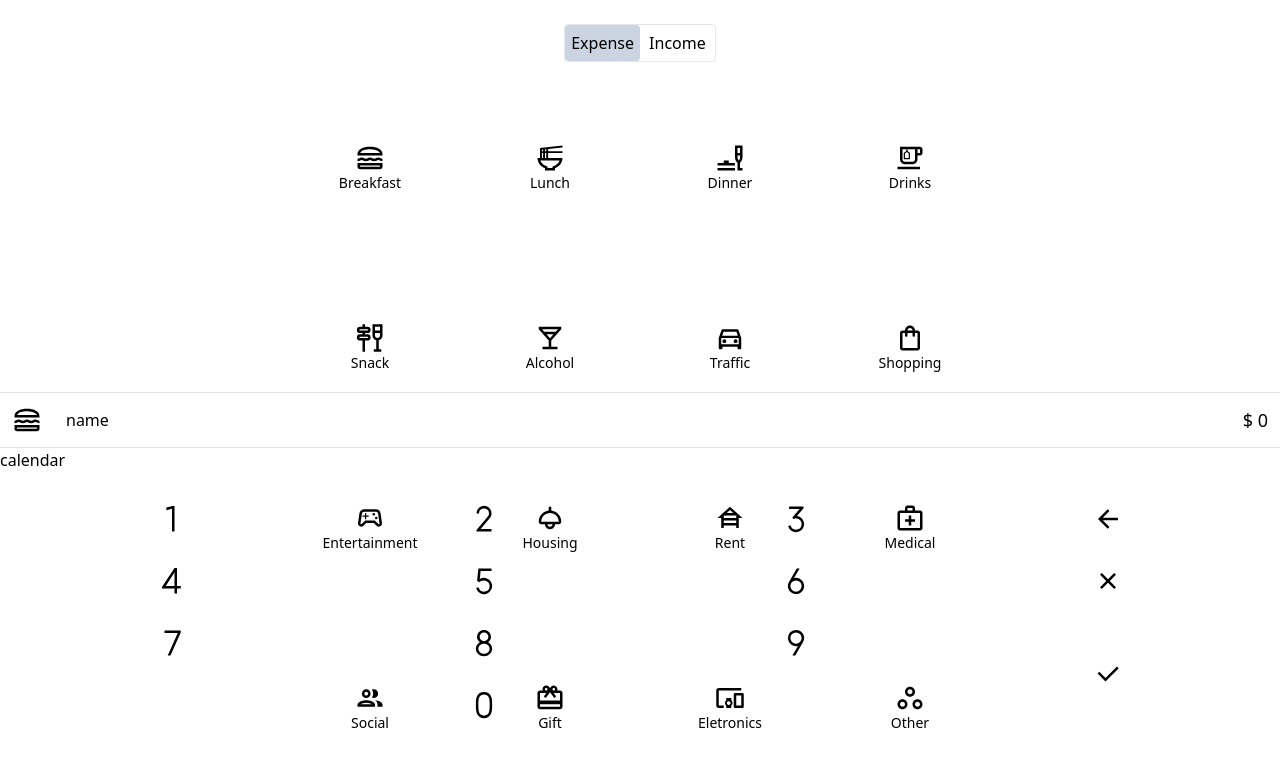
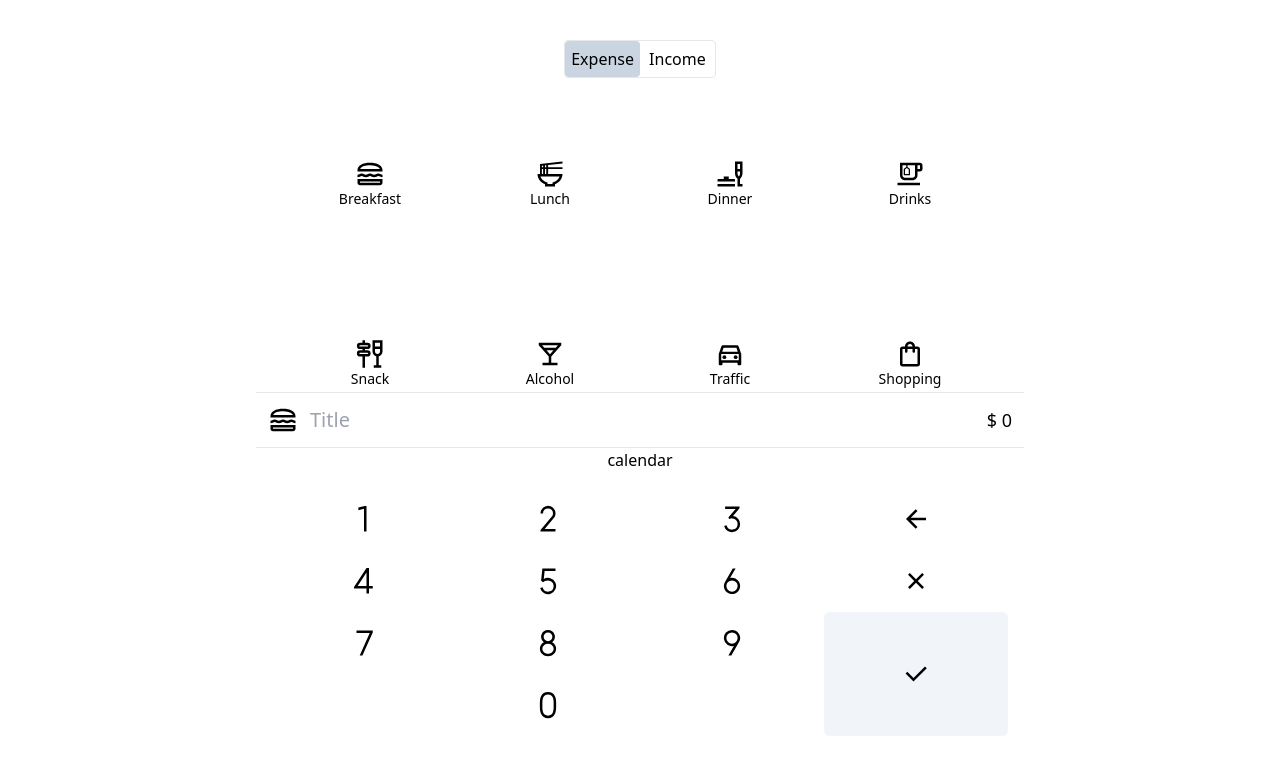
Before and after one commit to k435467/expense-tracker, a Next.js app: page /create in a window 1280 px wide. Shown: the top 774 px of the page. Built offline with nearby package versions, Linux system fonts and the light colour scheme; no server answers.

Commit message:
impl create layout, firestore adding

```diff
--- a/src/components/CreatePanel.tsx
+++ b/src/components/CreatePanel.tsx
@@ -1,4 +1,6 @@
 import React, { useState } from "react";
+import { Container } from "@/components/Container";
+import { IconType } from "react-icons/lib";
 import { MdOutlineLunchDining } from "react-icons/md";
 import {
   RiNumber1,
@@ -15,7 +17,21 @@ import {
   RiCloseLine,
   RiCheckLine,
 } from "react-icons/ri";
+import { collection, addDoc } from "firebase/firestore";
+import { db } from "@/firebase/index";
+import {Record} from '@/types'
 
+const addRecord = async (record: Record) => {
+  console.log('adding')
+  try{
+    const docRef = await addDoc(collection(db, "record"), record);
+    console.log('document written with ID: ', docRef.id)
+  } catch(e) {
+    console.error('Error adding document: ', e)
+  }
+};
+
+const maxDigit = 12;
 const nKeys = [
   { Icon: RiNumber1, value: 1 },
   { Icon: RiNumber2, value: 2 },
@@ -28,17 +44,22 @@ const nKeys = [
   { Icon: RiNumber9, value: 9 },
   { Icon: RiNumber0, value: 0 },
 ];
-const aKeys = [
+const aKeys: { Icon: IconType; value: "back" | "clear" | "ok" }[] = [
   { Icon: RiArrowLeftLine, value: "back" },
   { Icon: RiCloseLine, value: "clear" },
   { Icon: RiCheckLine, value: "ok" },
 ];
 
 export const CreatePanel: React.FC<{}> = () => {
+  const [title, setTitle] = useState<string>("");
   const [num, setNum] = useState<number>(0);
 
+  const handleInput = (e: React.ChangeEvent<HTMLInputElement>) => {
+    setTitle(e.target.value);
+  };
+
   const mkHandlePressNKey = (value: number) => () => {
-    setNum((n) => n * 10 + value);
+    if (num.toString().length < maxDigit) setNum((n) => n * 10 + value);
   };
 
   const mkHandlePressAKey = (value: "back" | "clear" | "ok") => () => {
@@ -47,8 +68,12 @@ export const CreatePanel: React.FC<{}> = () => {
         setNum((n) => Math.floor(n / 10));
         return;
       case "clear":
+        setNum(0);
+        return;
       case "ok":
-        setNum(0);
+        addRecord({category: '', date: '', isIncome: false, money: num, title})
+        setNum(0)
+        setTitle('')
         return;
       default:
         return;
@@ -56,16 +81,27 @@ export const CreatePanel: React.FC<{}> = () => {
   };
 
   return (
-    <div className="absolute bottom-0 left-0 right-0 mb-12 border-t">
+    <div className="absolute bottom-0 left-0 right-0">
+      <Container className="mb-12 border-t bg-white">
         <div className="flex items-center">
-        <MdOutlineLunchDining className="text-3xl m-3" />
-        <div className="flex-grow m-3">name</div>
-        <div className="m-3 text-lg">$ {num.toLocaleString("en-US")}</div>
+          <MdOutlineLunchDining className="text-3xl m-3 shrink-0" />
+          <div className="flex-grow">
+            <input
+              className="text-xl shrink border-0 outline-none"
+              type="text"
+              name="title"
+              maxLength={25}
+              value={title}
+              placeholder="Title"
+              onChange={handleInput}
+            />
           </div>
-
+          <div className="m-3 text-lg shrink-0">
+            $ {num.toLocaleString("en-US")}
+          </div>
+        </div>
         <div className="border-t">
-        <div>calendar</div>
-
+          <div className="text-center">calendar</div>
           <div className="grid grid-cols-4 p-4">
             <div className="col-span-3 grid grid-cols-3">
               {nKeys.map((k) => (
@@ -78,12 +114,11 @@ export const CreatePanel: React.FC<{}> = () => {
                 </button>
               ))}
             </div>
-
             <div className="grid grid-cols-1 grid-rows-4">
               {aKeys.map((k) => (
                 <button
                   key={k.value}
-                className="w-full flex justify-center items-center last:row-span-2"
+                  className="w-full flex justify-center items-center last:row-span-2 last:bg-slate-100 last:rounded-md"
                   onClick={mkHandlePressAKey(k.value)}
                 >
                   <k.Icon className="text-3xl m-4" />
@@ -92,6 +127,7 @@ export const CreatePanel: React.FC<{}> = () => {
             </div>
           </div>
         </div>
+      </Container>
     </div>
   );
 };
--- a/src/components/NavMenu.tsx
+++ b/src/components/NavMenu.tsx
@@ -19,7 +19,7 @@ export const NavMenu: React.FC<{}> = () => {
   const { asPath } = useRouter();
   if (!user) return <div />;
   return (
-    <div className="w-full grid grid-cols-3 border-t">
+    <div className="w-full grid grid-cols-3 border-t bg-white">
       {menuItems.map((v) => (
         <Link key={v.url} href={v.url}>
           <div className="w-full p-3 flex items-center justify-center">
--- a/src/components/container.tsx
+++ b/src/components/container.tsx
@@ -1,7 +1,12 @@
 import React from "react";
 
-export const Container: React.FC<{ children?: React.ReactNode }> = ({
-  children,
-}) => {
-  return <div className="w-full max-w-3xl m-auto">{children}</div>;
+export const Container: React.FC<React.HTMLAttributes<HTMLDivElement>> = (
+  props
+) => {
+  const { className = "", children, ...rest } = props;
+  return (
+    <div className={`w-full h-full max-w-3xl m-auto ${className}`} {...rest}>
+      {props.children}
+    </div>
+  );
 };
--- a/src/pages/create.tsx
+++ b/src/pages/create.tsx
@@ -43,7 +43,7 @@ export default function Create() {
   const [isIncome, setIsIncome] = useState<boolean>(false);
 
   return (
-    <div className="flex flex-col items-center m-auto p-6 gap-4">
+    <div className="flex flex-col [&>div]:flex-shrink-0 overflow-auto items-center m-auto px-6 pt-10 pb-[32rem] gap-4 h-full">
       <Switch l="Expense" r="Income" value={isIncome} setValue={setIsIncome} />
 
       <div className="w-full grid grid-cols-4">
--- a/src/styles/globals.css
+++ b/src/styles/globals.css
@@ -4,8 +4,14 @@
 
 :root {
   background-color: #fff;
+  height: 100vh;
 }
 
 body {
   margin: 0;
+  height: 100%;
 }
+
+#__next {
+  height: 100%;
+}
```
Also changed, not shown: src/types/index.d.ts (+8 -0 lines). Lines whose indentation alone changed are shown as unchanged.
